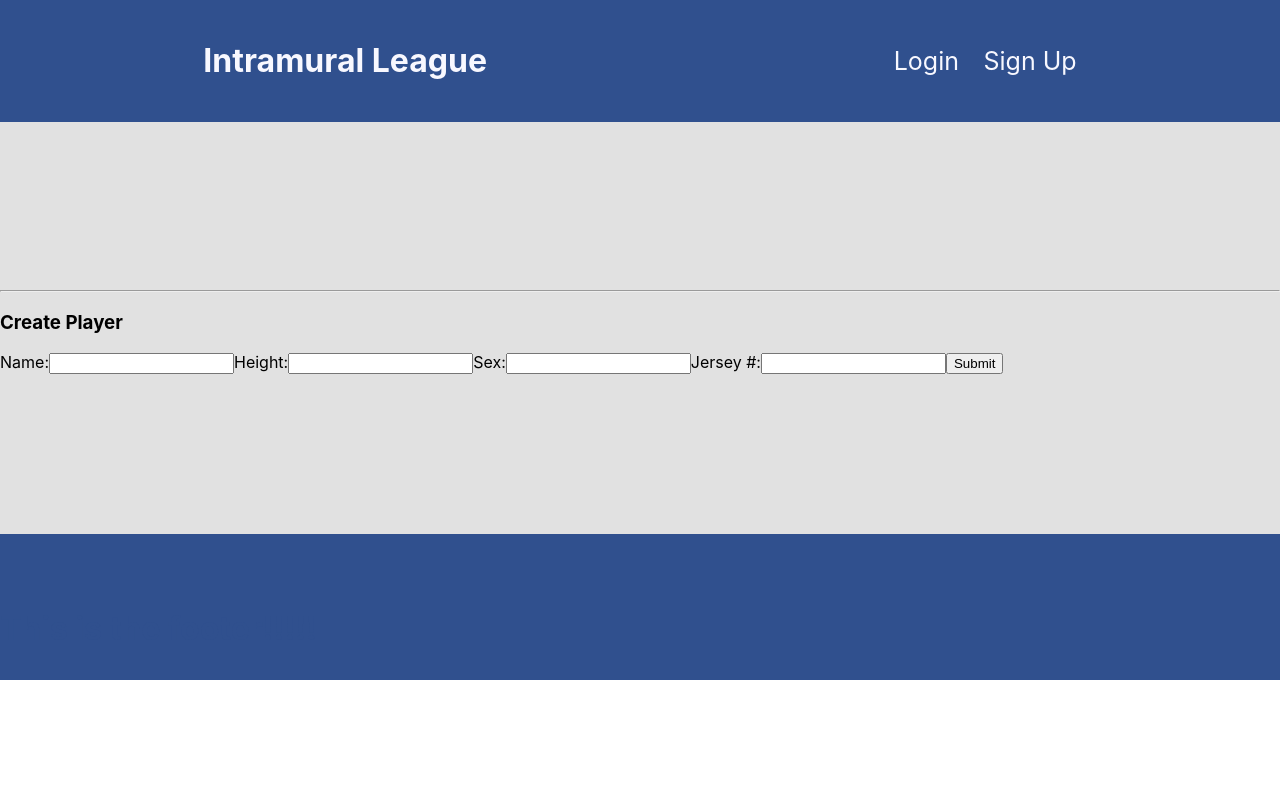
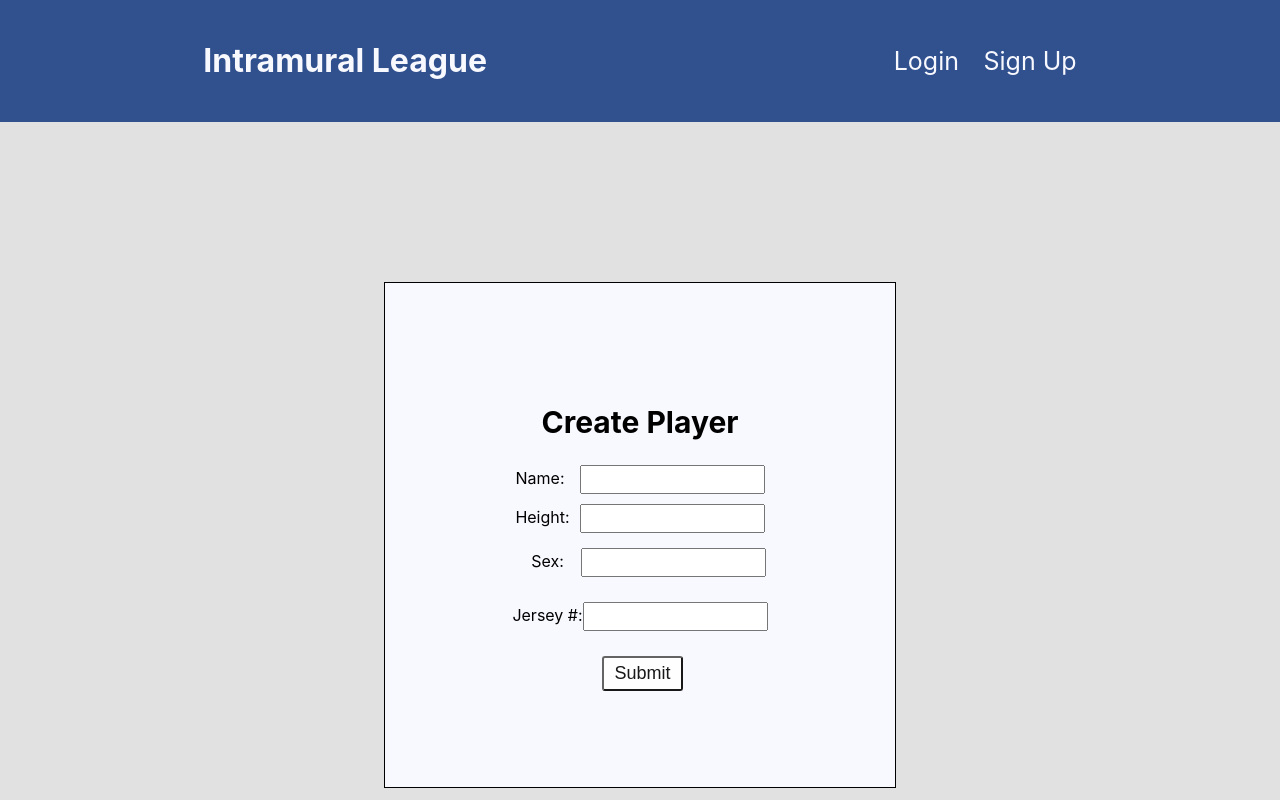
Before and after one commit to ortega28/Intramural, a React (Create React App) app in the folder client/: page /new/player in a window 1280 px wide. Shown: the top 800 px of the page. Built offline with nearby package versions, Linux system fonts and the light colour scheme; no server answers.

Commit message:
added styling to create player

```diff
--- /dev/null
+++ b/client/src/components/CreatePlayer.css
@@ -0,0 +1,58 @@
+.create-player-div {
+  background-color: rgb(248,248,255);
+  text-align: center;
+  margin-left: 30vw;
+  margin-right: 30vw;
+  padding-top: 12vh;
+  padding-bottom: 12vh;
+  border: 1px solid black;
+}
+
+.create-player-title {
+  font-size: 30px;
+}
+
+.name-field {
+  margin-bottom: 10px;
+  padding-top: 5px;
+  padding-bottom: 5px;
+  margin-left: 15px;
+}
+
+.height-field {
+  margin-bottom: 10px;
+  padding-top: 5px;
+  padding-bottom: 5px;
+  margin-left: 10px;
+}
+
+.sex-field {
+  margin-bottom: 10px;
+  padding-top: 5px;
+  padding-bottom: 5px;
+  margin-left: 17px;
+}
+
+.jersey-field {
+  margin-bottom: 10px;
+  padding-top: 5px;
+  padding-bottom: 5px;
+  margin-left: 0px;
+}
+
+.create-player-submit-button {
+  font-size: large;
+  background: white;
+  margin-top: 15px;
+  margin-left: 5px;
+  border-radius: 3px;
+  padding: 5px 10px 5px 10px;
+  opacity: 0.9;
+  transition: 0.4s;
+}
+
+
+.create-player-submit-button:hover {
+  background-color: salmon;
+  opacity: 1;
+}
--- a/client/src/components/CreatePlayer.jsx
+++ b/client/src/components/CreatePlayer.jsx
@@ -1,4 +1,5 @@
 import React, { Component } from 'react'
+import './CreatePlayer.css'
 
 export default class CreateFood extends Component {
   state = {
@@ -31,38 +32,52 @@ export default class CreateFood extends Component {
           // jersey: ""
         })
       }}>
-        <hr />
-        <h3>Create Player</h3>
+        {/* <hr /> */}
+        <div className='create-player-div'>
+          <h2 className='create-player-title'>Create Player</h2>
+          <div >
             <label htmlFor="name">Name:</label>
             <input
               id="id"
               type="text"
               value={name}
               onChange={this.handleChange}
+              className='name-field'
             />
+          </div>
+          <div >
             <label htmlFor="height">Height:</label>
             <input
               id="id"
               type="text"
               value={height}
               onChange={this.handleChange}
+              className='height-field'
             />
+          </div>
+          <div className='sex-field'>
             <label htmlFor="sex">Sex:</label>
             <input
               id="id"
               type="text"
               value={sex}
               onChange={this.handleChange}
+              className='sex-field'
             />
+          </div>
+          <div >
             <label htmlFor="jersey">Jersey #:</label>
             <input
               id="id"
               type="text"
               value={jersey}
               onChange={this.handleChange}
+              className='jersey-field'
             />
-        <button>Submit</button>
-      </form>
+          </div>
+          <button className='create-player-submit-button'>Submit</button>
+        </div>
+      </form >
     )
   }
 }
```
Lines whose indentation alone changed are shown as unchanged.
